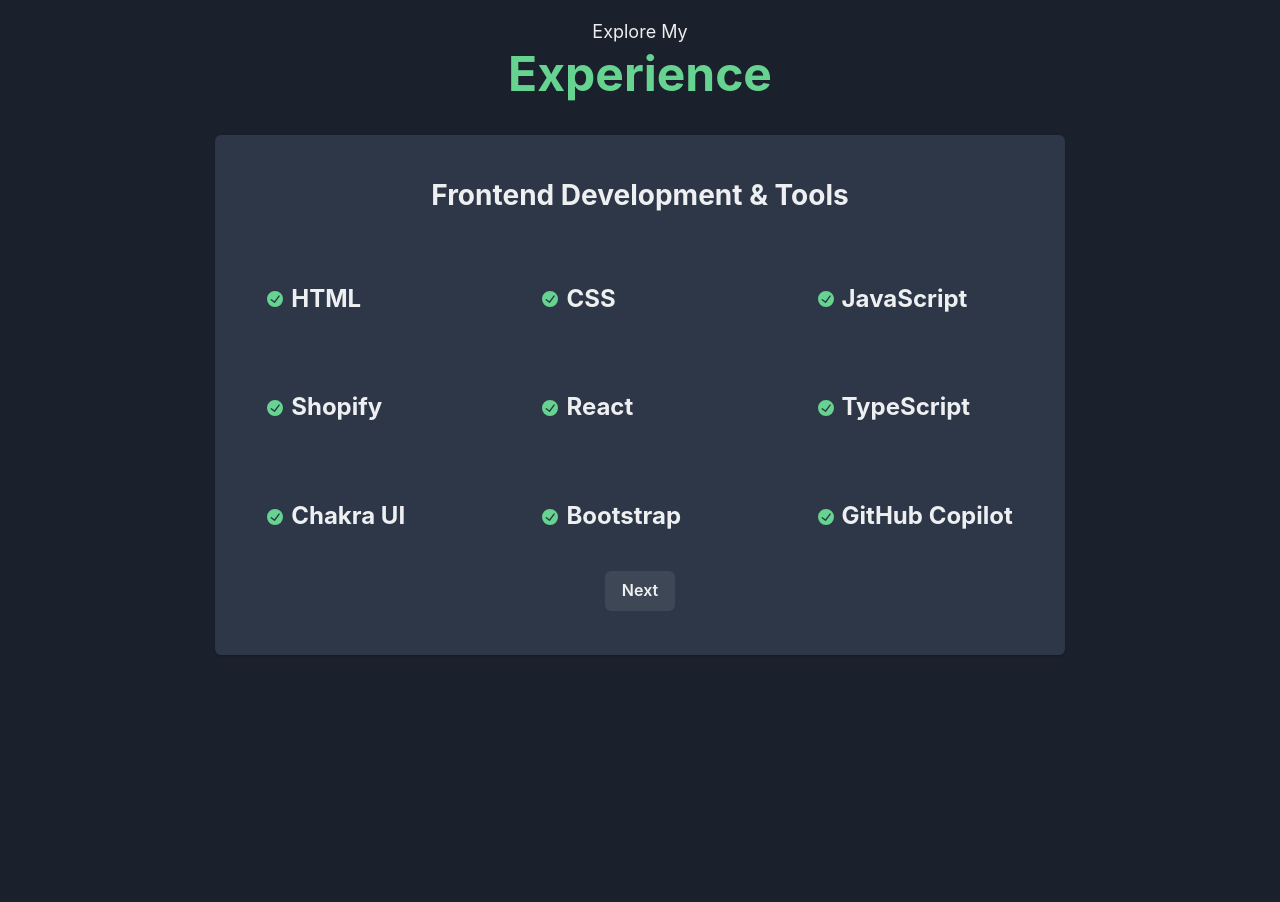
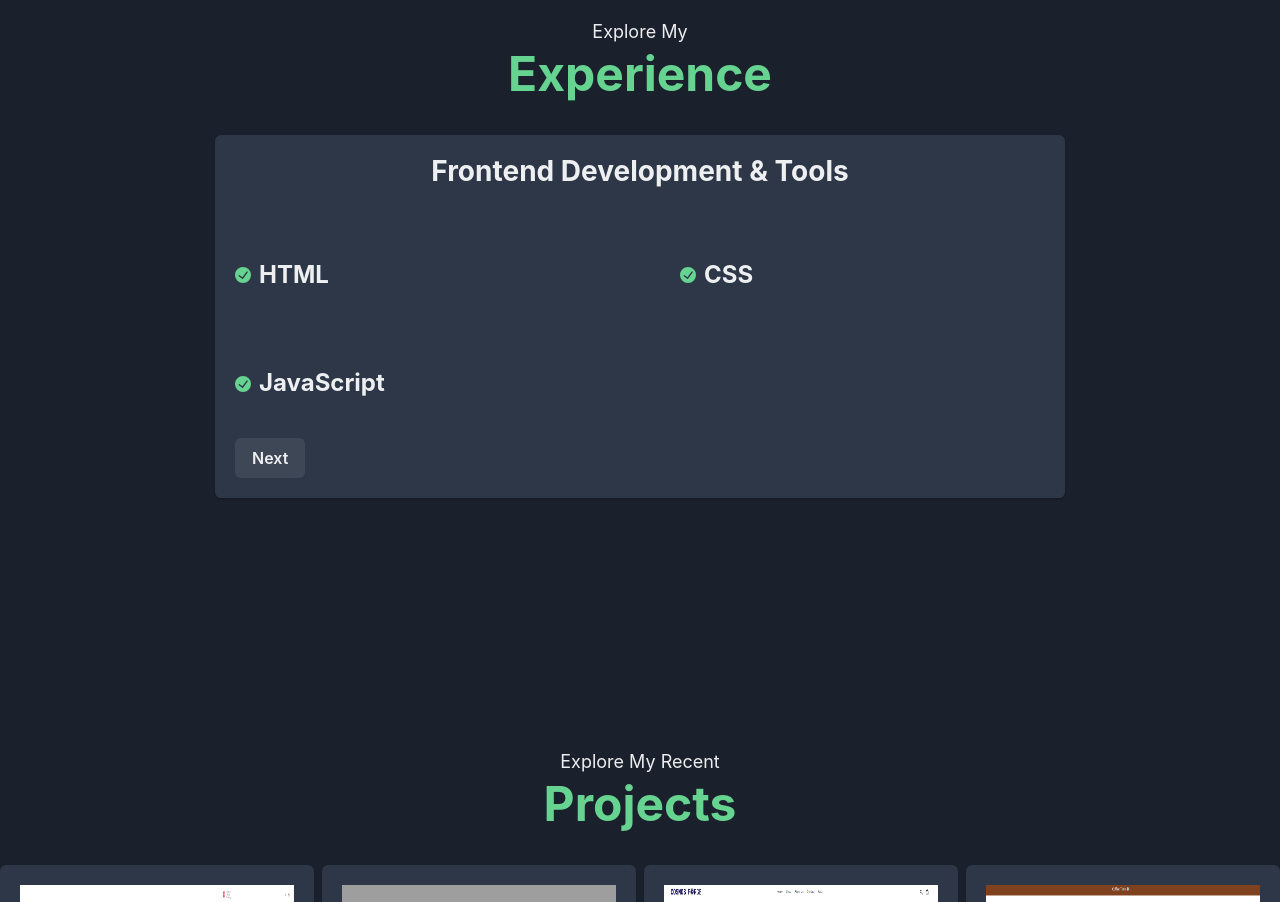
Before and after one commit to dperez00/portfolio-site, a React (Vite) app in the folder portfolio-site/: page / in a window 1280 px wide. Shown: the part 1780-2682 px from the top of the page. Built offline with nearby package versions, Linux system fonts and the light colour scheme; grey boxes are pictures that could not be loaded.

Commit message:
Refactor Skills component: Add a button/second page to skills card.

```diff
--- a/portfolio-site/src/components/Skills.tsx
+++ b/portfolio-site/src/components/Skills.tsx
@@ -1,5 +1,6 @@
 import { CheckCircleIcon } from "@chakra-ui/icons";
 import {
+  Box,
   Button,
   Card,
   CardBody,
@@ -10,8 +11,21 @@
   SimpleGrid,
   Text,
 } from "@chakra-ui/react";
+import { useState } from "react";
 
 const Skills = () => {
+  const [page, setPage] = useState(0);
+
+  const skills = [
+    [{ name: "HTML" }, { name: "CSS" }, { name: "JavaScript" }],
+    [{ name: "Shopify" }, { name: "React" }, { name: "TypeScript" }],
+    // add more as needed
+  ];
+
+  const handleNext = () => {
+    setPage((prevPage) => (prevPage + 1) % skills.length);
+  };
+
   return (
     <>
       <HStack justifyContent="center">
@@ -22,7 +36,7 @@
           Experience
         </Heading>
       </HStack>
-      <Card
+      {/* <Card
         alignItems="center"
         borderRadius="6px"
         padding="24px"
@@ -94,9 +108,72 @@
           </SimpleGrid>
         </CardBody>
         <CardFooter>
-          <Button>Next</Button>
+          <Button bgGradient="linear(to-l, #7928CA, green.300)">Next</Button>
         </CardFooter>
-      </Card>
+      </Card> */}
+      {/* <Card
+        alignItems="center"
+        borderRadius="6px"
+        padding="24px"
+        maxW="850px"
+        mx="auto"
+        mb="250px"
+      >
+        <CardHeader>
+          <Heading as="h2" fontSize="28px" mb="32px">
+            Frontend Development & Tools
+          </Heading>
+        </CardHeader>
+        <CardBody>
+          <SimpleGrid columns={2} spacing={20}>
+            {skills[page].map((skill) => (
+              <HStack key={skill}>
+                <CheckCircleIcon color="#67d391" />
+                <Heading as="h3" fontSize="24px">
+                  {skill}
+                </Heading>
+              </HStack>
+            ))}
+          </SimpleGrid>
+        </CardBody>
+        <CardFooter>
+          <Button
+            bgGradient="linear(to-l, #7928CA, green.300)"
+            onClick={handleNext}
+          >
+            Next
+          </Button>
+        </CardFooter>
+      </Card> */}
+      <Box maxW="850px" mx="auto" mb="250px">
+        <Card>
+          <CardHeader>
+            <Heading as="h2" fontSize="28px" mb="32px" textAlign="center">
+              Frontend Development & Tools
+            </Heading>
+          </CardHeader>
+          <CardBody>
+            <SimpleGrid columns={2} spacing={20}>
+              {skills[page].map((skill) => (
+                <HStack key={skill.name}>
+                  <CheckCircleIcon color="#67d391" />
+                  <Heading as="h3" fontSize="24px">
+                    {skill.name}
+                  </Heading>
+                </HStack>
+              ))}
+            </SimpleGrid>
+          </CardBody>
+          <CardFooter>
+            <Button
+              bgGradient="linear(to-1, #7928CA, green.300)"
+              onClick={handleNext}
+            >
+              Next
+            </Button>
+          </CardFooter>
+        </Card>
+      </Box>
     </>
   );
 };
```
